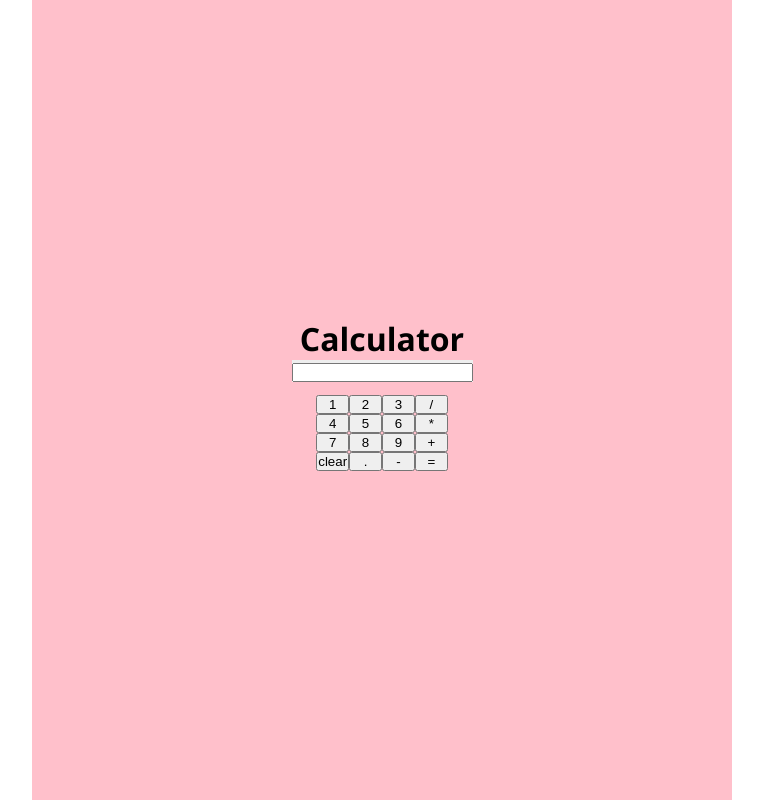
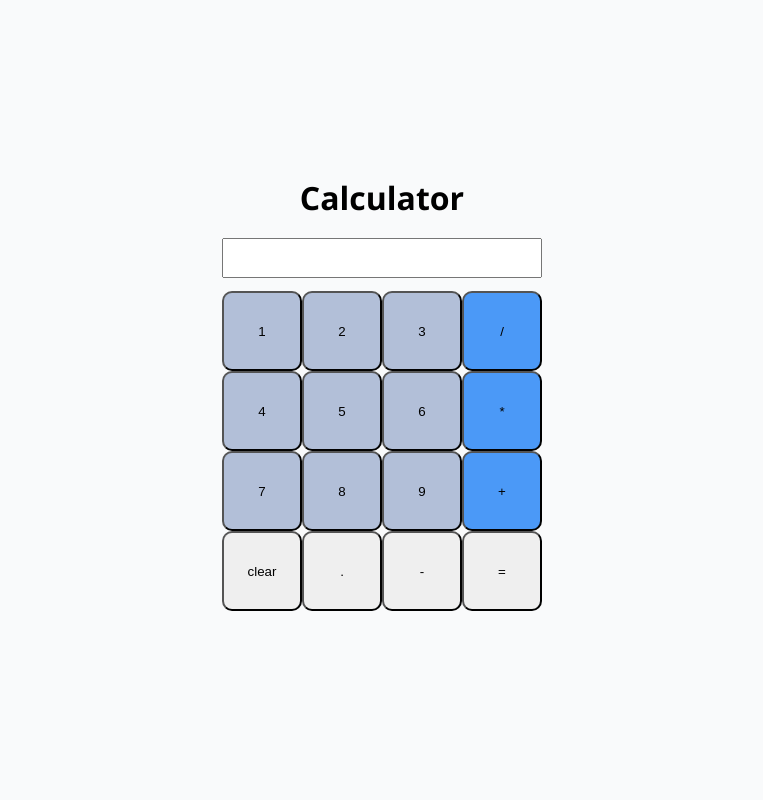
Before and after one commit to Chetonix/calculator, a plain HTML site: page index.html in a window 1280 px wide. Shown: the whole page, without its empty margins (258-1021 px from the left). Drawn offline with Linux system fonts and the light colour scheme.

Commit message:
add more ui code for the app

```diff
--- a/index.css
+++ b/index.css
@@ -8,7 +8,7 @@ body {
   min-height: 100vh;
   font-family: "Segoe UI", Tahoma, Geneva, Verdana, sans-serif;
   font-size: 16px;
-  background-color: #fff;
+  background-color: #f9fafb;
 }
 
 .container {
@@ -21,13 +21,24 @@ body {
   height: 100vh;
   width: 100vw;
   margin: 0 auto;
-  background-color: pink;
+}
+.container h1 {
+  margin-bottom: 0.8rem;
 }
 
 .display-screen {
   background-color: #eee;
+  margin-top: 0.4rem;
+  margin-left: auto;
+  margin-right: auto;
+  margin-bottom: 0;
+  padding-bottom: 0;
   /* margin: 5rem 10rem;
   padding: 2rem 2rem; */
+}
+.display-screen input#screen {
+  width: 320px;
+  height: 40px;
 }
 
 .calc-buttons {
@@ -36,3 +47,17 @@ body {
   grid-template-rows: repeat(4, 1fr);
   margin: 0.8rem auto;
 }
+.btn {
+  width: 80px;
+  height: 80px;
+  padding: 0.5rem 0.5rem;
+  border-radius: 10px;
+}
+
+.btn.number {
+  background-color: #b2bfd8;
+}
+
+.btn.operator {
+  background-color: #4b99f7;
+}
--- a/index.html
+++ b/index.html
@@ -14,22 +14,22 @@
             <input type="text" value="" id="screen">
         </div>
         <div class="calc-buttons">
-            <button type="button" class="btn">1</button>
-            <button type="button" class="btn">2</button>
-            <button type="button" class="btn">3</button>
-            <button type="button" class="btn">/</button>
-            <button type="button" class="btn">4</button>
-            <button type="button" class="btn">5</button>
-            <button type="button" class="btn">6</button>
-            <button type="button" class="btn">*</button>
-            <button type="button" class="btn">7</button>
-            <button type="button" class="btn">8</button>
-            <button type="button" class="btn">9</button>
-            <button type="button" class="btn">+</button>
-            <button type="button" class="btn">clear</button>
-            <button type="button" class="btn">.</button>
-            <button type="button" class="btn">-</button>
-            <button type="button" class="btn">=</button>
+            <button type="button" class="btn number">1</button>
+            <button type="button" class="btn number">2</button>
+            <button type="button" class="btn number">3</button>
+            <button type="button" class="btn operator">/</button>
+            <button type="button" class="btn number">4</button>
+            <button type="button" class="btn number">5</button>
+            <button type="button" class="btn number">6</button>
+            <button type="button" class="btn operator">*</button>
+            <button type="button" class="btn number">7</button>
+            <button type="button" class="btn number">8</button>
+            <button type="button" class="btn number">9</button>
+            <button type="button" class="btn operator">+</button>
+            <button type="button" class="btn clear">clear</button>
+            <button type="button" class="btn decimal">.</button>
+            <button type="button" class="btn opeartor">-</button>
+            <button type="button" class="btn equal">=</button>
         </div>
     </div>
 </body>
```
